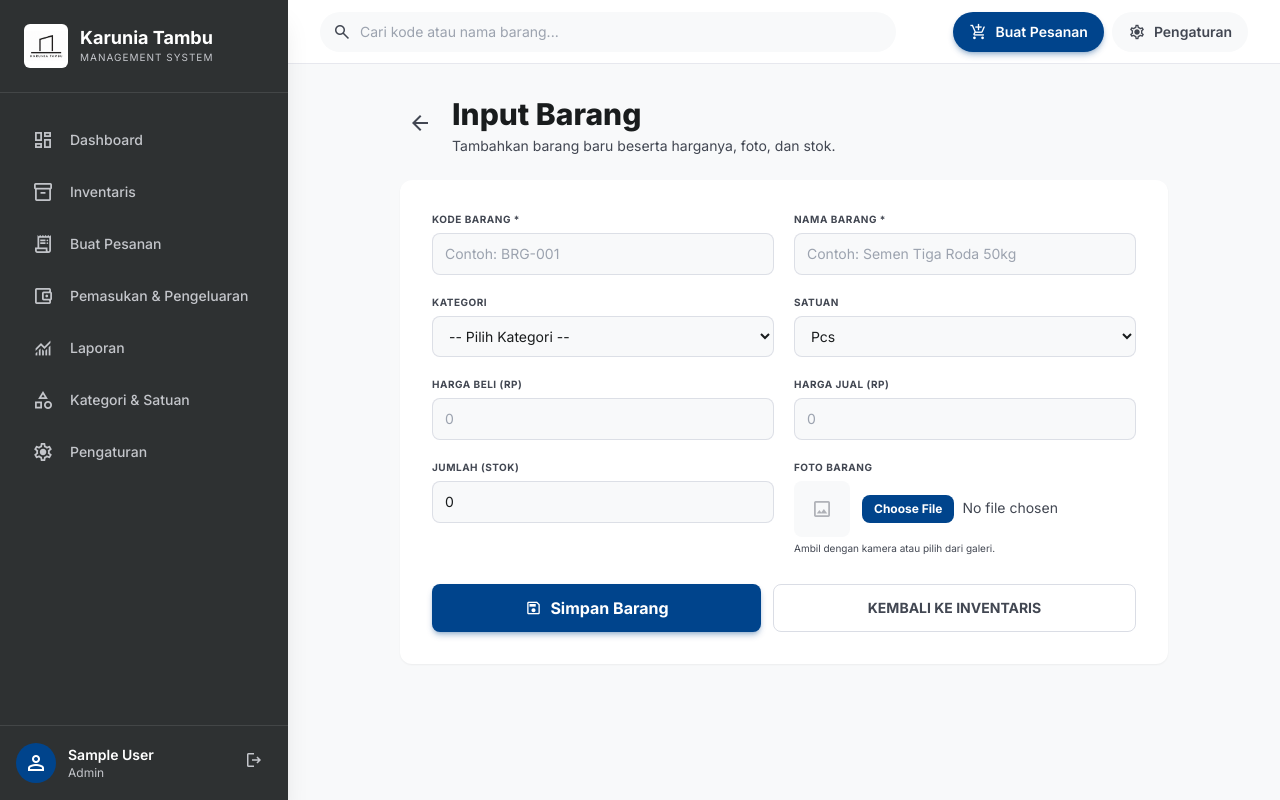
After one commit to malvinyap67-boop/Toko-Karunia-Tambu, a Flask app: page /barang/input in a window 1280 px wide. The commit adds this page. Run offline with Flask 3, Linux system fonts and the light colour scheme; the visitor is signed in with stand-in values (Sample User, id 1); data comes from the database, SQL or seed files in the repository; some libraries are stand-ins or nearby versions.

Commit message:
Halaman khusus Input Barang (rute tersembunyi, tanpa form inline di inventaris)
Co-authored-by: CommandCodeBot <noreply@commandcode.ai>

```diff
--- a/app.py
+++ b/app.py
@@ -580,35 +580,39 @@ def simpan_foto(file_storage):
     return nama
 
 
-@app.route('/barang/tambah', methods=['POST'])
+@app.route('/barang/input', methods=['GET', 'POST'])
 @login_required
-def barang_tambah():
+def barang_input():
     db = get_db()
-    kode = request.form['kode'].strip()
-    nama = request.form['nama'].strip()
-    kategori_id = request.form['kategori_id'] or None
-    harga_beli = request.form.get('harga_beli', '0') or 0
-    harga_jual = request.form.get('harga_jual', '0') or 0
-    stok = request.form.get('stok', '0') or 0
-    satuan = request.form.get('satuan', 'pcs')
-    foto = simpan_foto(request.files.get('foto'))
+    if request.method == 'POST':
+        kode = request.form['kode'].strip()
+        nama = request.form['nama'].strip()
+        kategori_id = request.form['kategori_id'] or None
+        harga_beli = request.form.get('harga_beli', '0') or 0
+        harga_jual = request.form.get('harga_jual', '0') or 0
+        stok = request.form.get('stok', '0') or 0
+        satuan = request.form.get('satuan', 'pcs')
+        foto = simpan_foto(request.files.get('foto'))
 
-    if not kode or not nama:
-        flash('Kode dan nama barang wajib diisi', 'danger')
-        return redirect(url_for('barang_list'))
+        if not kode or not nama:
+            flash('Kode dan nama barang wajib diisi', 'danger')
+            return redirect(url_for('barang_input'))
 
-    existing = db.execute(q("SELECT id FROM barang WHERE kode = ?"), (kode,)).fetchone()
-    if existing:
-        flash(f'Kode barang "{kode}" sudah ada', 'danger')
-        return redirect(url_for('barang_list'))
+        if db.execute(q("SELECT id FROM barang WHERE kode = ?"), (kode,)).fetchone():
+            flash(f'Kode barang "{kode}" sudah ada', 'danger')
+            return redirect(url_for('barang_input'))
 
-    db.execute(
-        q("INSERT INTO barang (kode, nama, kategori_id, harga_beli, harga_jual, stok, satuan, foto) VALUES (?,?,?,?,?,?,?,?)"),
-        (kode, nama, kategori_id, float(harga_beli), float(harga_jual), int(stok), satuan, foto)
-    )
-    db.commit()
-    flash(f'Barang "{nama}" berhasil ditambahkan', 'success')
-    return redirect(url_for('barang_list'))
+        db.execute(
+            q("INSERT INTO barang (kode, nama, kategori_id, harga_beli, harga_jual, stok, satuan, foto) VALUES (?,?,?,?,?,?,?,?)"),
+            (kode, nama, kategori_id, float(harga_beli), float(harga_jual), int(stok), satuan, foto)
+        )
+        db.commit()
+        flash(f'Barang "{nama}" berhasil ditambahkan', 'success')
+        return redirect(url_for('barang_input'))
+
+    kategori = db.execute(q("SELECT * FROM kategori ORDER BY nama")).fetchall()
+    satuan = db.execute(q("SELECT * FROM satuan ORDER BY nama")).fetchall()
+    return render_template('barang_input.html', kategori=kategori, satuan=satuan)
 
 
 @app.route('/barang/edit/<int:id>', methods=['POST'])
--- /dev/null
+++ b/templates/barang_input.html
@@ -0,0 +1,95 @@
+{% extends 'base.html' %}
+{% block title %}Input Barang - Toko Karunia Tambu{% endblock %}
+{% block content %}
+<div class="max-w-3xl mx-auto">
+    <div class="flex items-center gap-3 mb-6">
+        <a href="{{ url_for('barang_list') }}" class="p-2 rounded-lg hover:bg-surface text-ink-variant transition-colors" title="Kembali ke Inventaris">
+            <span class="material-symbols-outlined">arrow_back</span>
+        </a>
+        <div>
+            <h1 class="text-3xl font-extrabold">Input Barang</h1>
+            <p class="text-sm text-ink-variant mt-1">Tambahkan barang baru beserta harganya, foto, dan stok.</p>
+        </div>
+    </div>
+
+    <form method="POST" action="{{ url_for('barang_input') }}" enctype="multipart/form-data" class="bg-card rounded-xl shadow-sm p-6 sm:p-8 space-y-5">
+        <div class="grid grid-cols-1 sm:grid-cols-2 gap-5">
+            <div>
+                <label class="block text-[10px] font-bold uppercase tracking-wider text-ink-variant mb-1.5">Kode Barang *</label>
+                <input type="text" name="kode" placeholder="Contoh: BRG-001" required
+                       class="w-full px-3 py-2.5 bg-surface border border-outline-variant/50 rounded-lg text-sm focus:outline-none focus:ring-2 focus:ring-brand/40">
+            </div>
+            <div>
+                <label class="block text-[10px] font-bold uppercase tracking-wider text-ink-variant mb-1.5">Nama Barang *</label>
+                <input type="text" name="nama" placeholder="Contoh: Semen Tiga Roda 50kg" required
+                       class="w-full px-3 py-2.5 bg-surface border border-outline-variant/50 rounded-lg text-sm focus:outline-none focus:ring-2 focus:ring-brand/40">
+            </div>
+            <div>
+                <label class="block text-[10px] font-bold uppercase tracking-wider text-ink-variant mb-1.5">Kategori</label>
+                <select name="kategori_id" class="w-full px-3 py-2.5 bg-surface border border-outline-variant/50 rounded-lg text-sm focus:outline-none focus:ring-2 focus:ring-brand/40">
+                    <option value="">-- Pilih Kategori --</option>
+                    {% for k in kategori %}
+                    <option value="{{ k.id }}">{{ k.nama }}</option>
+                    {% endfor %}
+                </select>
+            </div>
+            <div>
+                <label class="block text-[10px] font-bold uppercase tracking-wider text-ink-variant mb-1.5">Satuan</label>
+                <select name="satuan" class="w-full px-3 py-2.5 bg-surface border border-outline-variant/50 rounded-lg text-sm focus:outline-none focus:ring-2 focus:ring-brand/40">
+                    {% for s in satuan %}
+                    <option value="{{ s.nama }}" {% if s.nama == 'pcs' %}selected{% endif %}>{{ s.nama|capitalize }}</option>
+                    {% endfor %}
+                </select>
+            </div>
+            <div>
+                <label class="block text-[10px] font-bold uppercase tracking-wider text-ink-variant mb-1.5">Harga Beli (Rp)</label>
+                <input type="number" name="harga_beli" placeholder="0" min="0"
+                       class="w-full px-3 py-2.5 bg-surface border border-outline-variant/50 rounded-lg text-sm focus:outline-none focus:ring-2 focus:ring-brand/40">
+            </div>
+            <div>
+                <label class="block text-[10px] font-bold uppercase tracking-wider text-ink-variant mb-1.5">Harga Jual (Rp)</label>
+                <input type="number" name="harga_jual" placeholder="0" min="0"
+                       class="w-full px-3 py-2.5 bg-surface border border-outline-variant/50 rounded-lg text-sm focus:outline-none focus:ring-2 focus:ring-brand/40">
+            </div>
+            <div>
+                <label class="block text-[10px] font-bold uppercase tracking-wider text-ink-variant mb-1.5">Jumlah (Stok)</label>
+                <input type="number" name="stok" placeholder="0" min="0" value="0"
+                       class="w-full px-3 py-2.5 bg-surface border border-outline-variant/50 rounded-lg text-sm focus:outline-none focus:ring-2 focus:ring-brand/40">
+            </div>
+            <div>
+                <label class="block text-[10px] font-bold uppercase tracking-wider text-ink-variant mb-1.5">Foto Barang</label>
+                <div id="fotoPreviewWrap" class="flex items-center gap-3">
+                    <img id="fotoPreview" src="" alt="" class="w-14 h-14 rounded-lg object-cover border border-outline-variant/40 hidden">
+                    <span id="fotoKosong" class="w-14 h-14 rounded-lg bg-surface flex items-center justify-center text-ink-variant/40 shrink-0">
+                        <span class="material-symbols-outlined text-[22px]">image</span>
+                    </span>
+                    <input type="file" name="foto" id="fotoInput" accept="image/*" capture="environment" onchange="previewFoto(this)"
+                           class="text-sm text-ink-variant file:mr-2 file:py-1.5 file:px-3 file:rounded-lg file:border-0 file:bg-brand file:text-white file:text-xs file:font-bold file:cursor-pointer cursor-pointer">
+                </div>
+                <p class="text-[10px] text-ink-variant mt-1">Ambil dengan kamera atau pilih dari galeri.</p>
+            </div>
+        </div>
+
+        <div class="flex flex-col sm:flex-row gap-3 pt-2">
+            <button type="submit" class="flex-1 flex items-center justify-center gap-2 bg-brand hover:bg-brand-light text-white font-bold py-3 rounded-lg transition-colors shadow-md shadow-brand/30">
+                <span class="material-symbols-outlined text-[18px]">save</span>Simpan Barang
+            </button>
+            <a href="{{ url_for('barang_list') }}" class="flex-1 flex items-center justify-center px-4 py-3 border border-outline-variant/60 rounded-lg text-sm font-bold uppercase text-ink-variant hover:bg-surface transition-colors">Kembali ke Inventaris</a>
+        </div>
+    </form>
+</div>
+{% endblock %}
+
+{% block scripts %}
+<script>
+function previewFoto(input) {
+    var preview = document.getElementById('fotoPreview');
+    var kosong = document.getElementById('fotoKosong');
+    if (input.files && input.files[0]) {
+        preview.src = URL.createObjectURL(input.files[0]);
+        preview.classList.remove('hidden');
+        kosong.classList.add('hidden');
+    }
+}
+</script>
+{% endblock %}
```
Also changed, not shown: templates/barang.html (+3 -60 lines).
